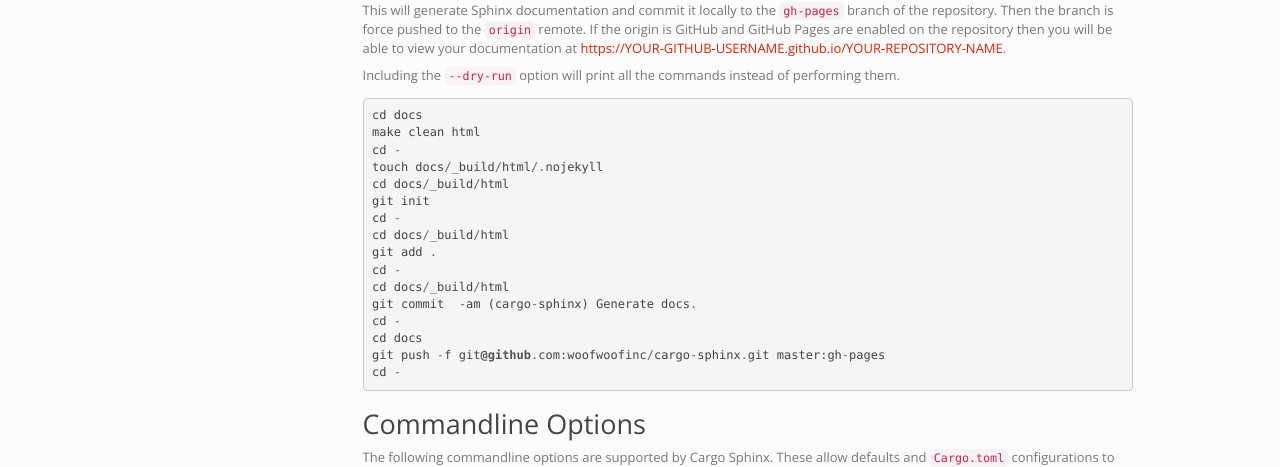
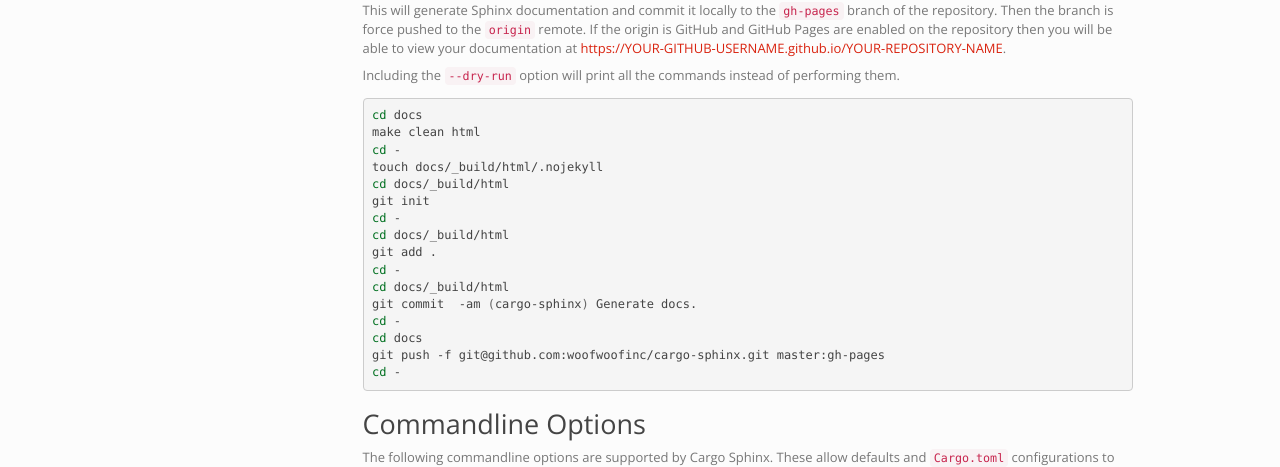
Before and after one commit to woofwoofinc/cargo-sphinx, a Sphinx documentation site: the page built from docs/running.rst, in a window 1280 px wide and 1325 px high. Shown: the part 447-914 px from the top of the window. Built offline with Sphinx 7.4.7, drawn with Linux system fonts in a browser that asks for light colours.

Commit message:
Tweak: Add syntax highlighting for block.

```diff
--- a/docs/running.rst
+++ b/docs/running.rst
@@ -35,7 +35,7 @@ https://YOUR-GITHUB-USERNAME.github.io/YOUR-REPOSITORY-NAME.
 Including the ``--dry-run`` option will print all the commands instead of
 performing them.
 
-::
+.. code:: bash
 
     cd docs
     make clean html
```
